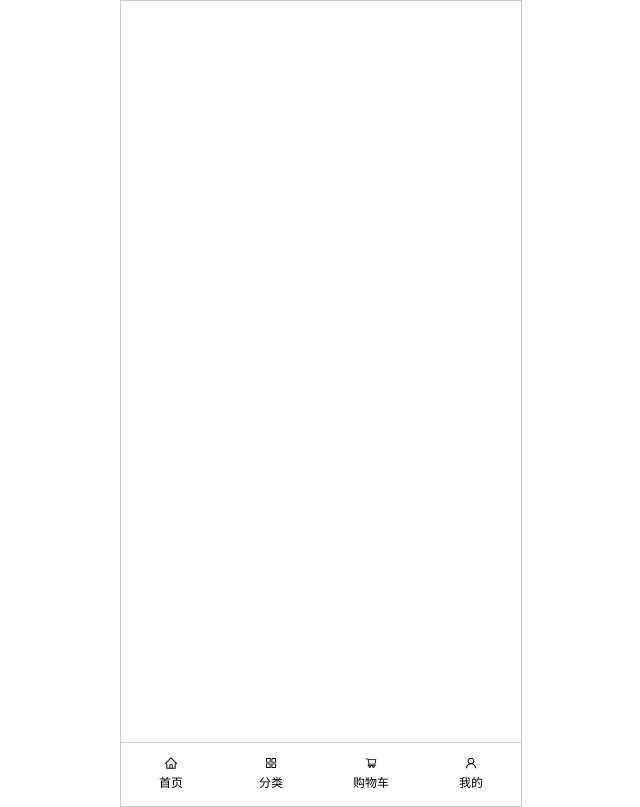
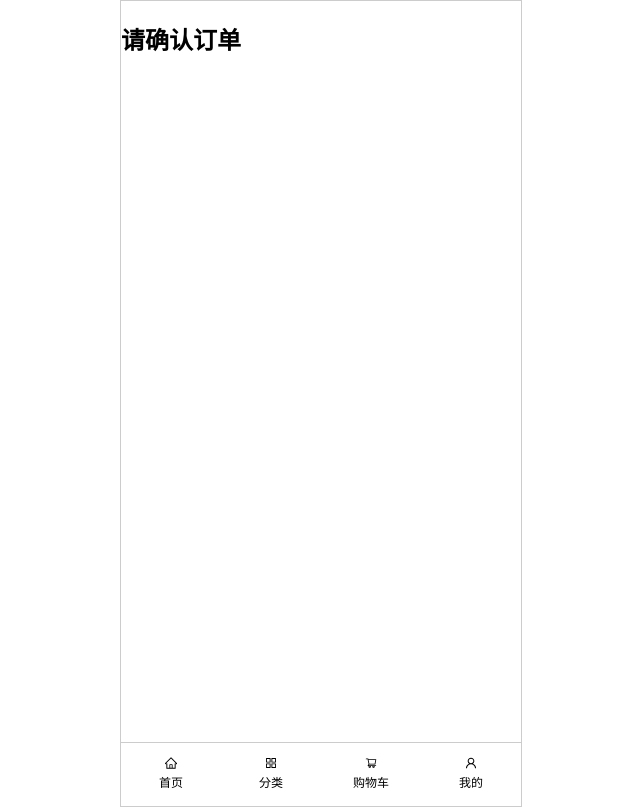
Before and after one commit to ieeemass2024/frontend_mall, a React (Create React App) app in the folder my-mall/: page /pay-success in a window 1280 px wide. Before the commit this address had no page. Shown: the whole page, without its empty margins (319-959 px from the left). Built offline with nearby package versions, Linux system fonts and the light colour scheme; the HTML template or start-up script is replaced by a standard one.

Commit message:
feat: 初始化支付界面和成功支付界面

```diff
--- a/my-mall/src/App.js
+++ b/my-mall/src/App.js
@@ -12,6 +12,8 @@ import Login from './pages/LoginPage';
 import Register from './pages/Register';
 import ForgotPassword from './pages/ForgotPassword';
 import ProductListPage from './pages/ProductListPage';
+import PaymentPage from "./pages/PaymentPage";
+import PaySuccessPage from "./pages/PaySuccessPage";
 
 function App() {
   return (
@@ -37,6 +39,8 @@ function AppContent() {
         <Route path='/login' element={<Login />} />
         <Route path='/register' element={<Register />} />
         <Route path='/forgotpassword' element={<ForgotPassword />} />
+        <Route path='/payment' element={<PaymentPage/>} />
+        <Route path='/pay-success' element={<PaySuccessPage/>} />
       </Routes>
       {!showBottomNav && <BottomNav />}
     </div>
--- /dev/null
+++ b/my-mall/src/pages/PaySuccessPage.js
@@ -0,0 +1,14 @@
+import React, { useState, useEffect } from 'react';
+
+const PaySuccessPage = () => {
+
+
+    return (
+        <div className="payment-page">
+            <h2>请确认订单</h2>
+
+        </div>
+    );
+};
+
+export default PaySuccessPage;
--- /dev/null
+++ b/my-mall/src/pages/PaymentPage.js
@@ -0,0 +1,14 @@
+import React, { useState, useEffect } from 'react';
+
+const PaymentPage = () => {
+
+
+    return (
+        <div className="payment-page">
+            <h2>请确认订单</h2>
+
+        </div>
+    );
+};
+
+export default PaymentPage;
--- a/my-mall/src/pages/ProductDetailPage.js
+++ b/my-mall/src/pages/ProductDetailPage.js
@@ -138,6 +138,11 @@ const ProductDetailPage = () => {
     message.success('商品已成功添加到购物车');
   };
 
+  const redirectToPayment = () => {
+    addToCart();
+    navigate('/payment');
+  }
+
   if (!product) {
     return <div>商品未找到</div>;
   }
@@ -162,7 +167,7 @@ const ProductDetailPage = () => {
       </Descriptions>
       <Divider />
       <div className="action-buttons">
-        <Button type="primary" className="buy-button">立即购买</Button>
+        <Button type="primary" className="buy-button" onClick={redirectToPayment}>立即购买</Button>
         <Button type="default" className="add-to-cart-button" onClick={addToCart}>加入购物车</Button>
       </div>
     </div>
```
